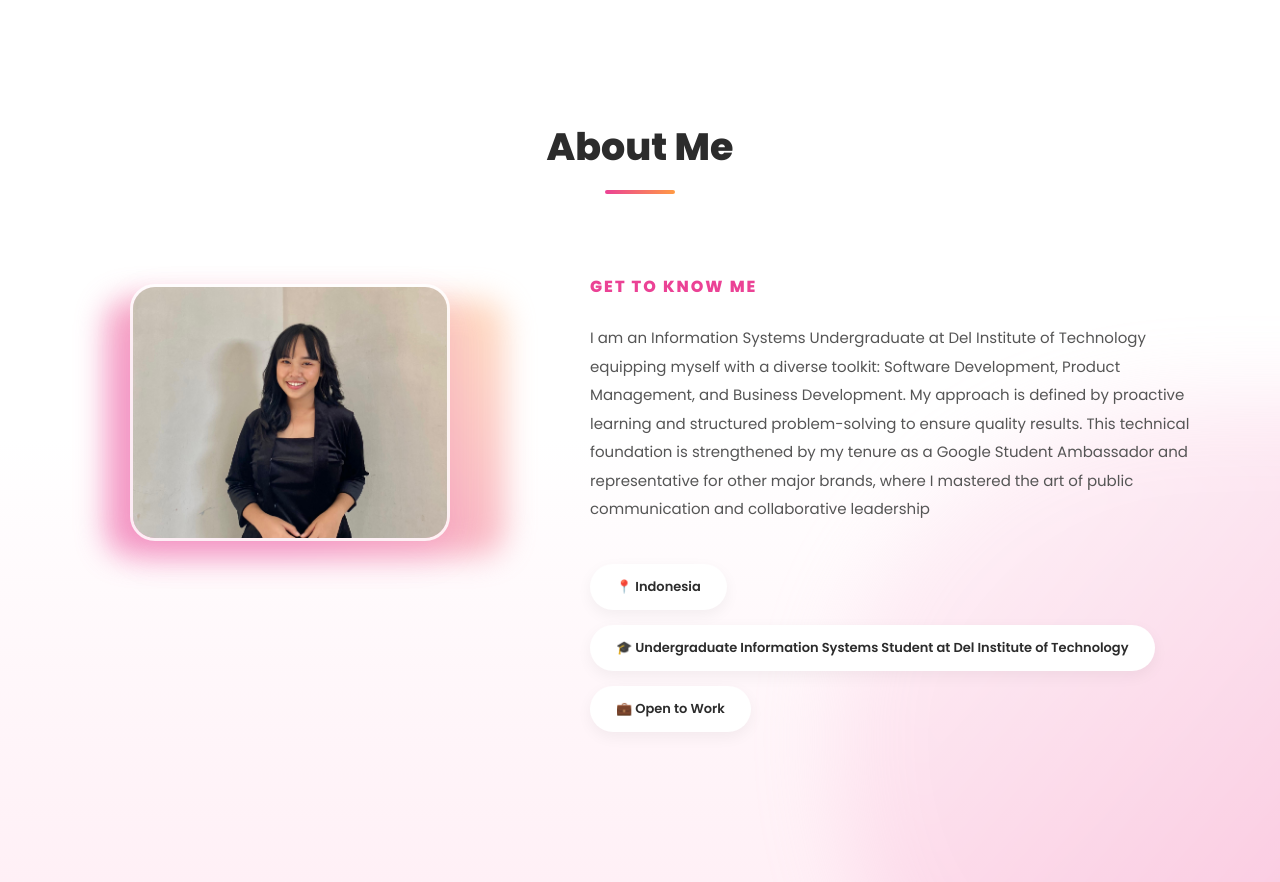
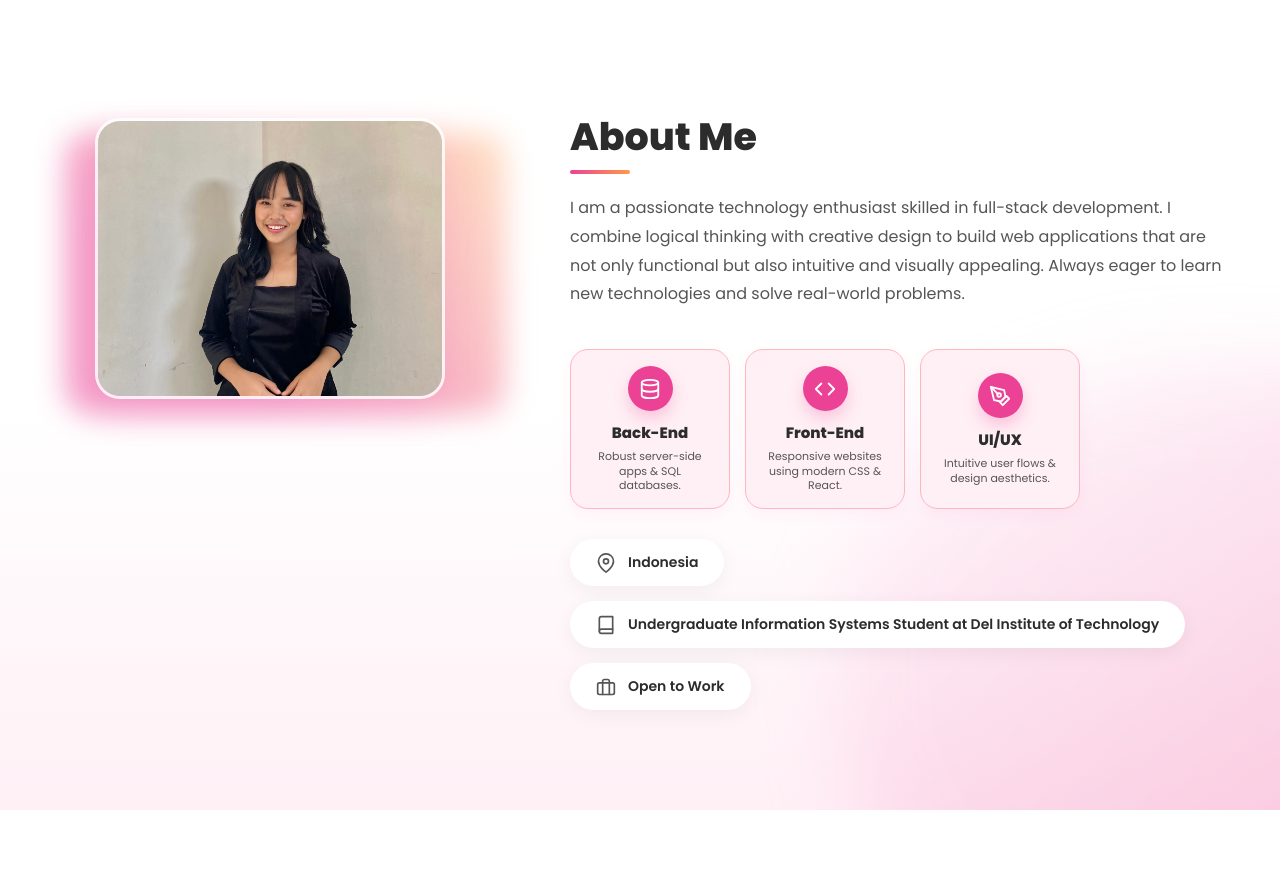
Before and after one commit to JoySilalahi/JoySilalahi.github.io, a plain HTML site: page index.html in a window 1280 px wide. Shown: the part 811-1693 px from the top of the page. After the commit the page ends 1621 px from the top, so only its background shows below. Drawn offline with Linux system fonts and the light colour scheme.

Commit message:
update tampilan portfolio

```diff
--- a/index.html
+++ b/index.html
@@ -35,7 +35,6 @@
     </main>
 
     <section id="about" class="about-section">
-        <h2 class="section-title">About Me</h2>
 
         <div class="about-container">
             <div class="about-image">
@@ -43,20 +42,61 @@
             </div>
 
             <div class="about-text">
-                <h3>Get to know me</h3>
-                <p>
-                     I am an Information Systems Undergraduate at Del Institute of Technology equipping myself with a diverse
-                    toolkit: Software Development, Product Management, and Business Development. My approach is defined by
-                    proactive learning and structured problem-solving to ensure quality results. This technical foundation is
-                    strengthened by my tenure as a Google Student Ambassador and representative for other major brands, where I
-                    mastered the art of public communication and collaborative leadership
+                <h2 class="section-title-left">About Me</h2>
+
+                <p class="description">
+                    I am a passionate technology enthusiast skilled in full-stack development.
+                    I combine logical thinking with creative design to build web applications that are not only functional
+                    but also intuitive and visually appealing. Always eager to learn new technologies and solve real-world problems.
                 </p>
 
+                <div class="mini-cards">
+
+                    <div class="card-item">
+                        <div class="card-icon">
+                            <svg xmlns="http://www.w3.org/2000/svg" width="20" height="20" viewBox="0 0 24 24" fill="none" stroke="currentColor" stroke-width="2" stroke-linecap="round" stroke-linejoin="round"><ellipse cx="12" cy="5" rx="9" ry="3"></ellipse><path d="M21 12c0 1.66-4 3-9 3s-9-1.34-9-3"></path><path d="M3 5v14c0 1.66 4 3 9 3s9-1.34 9-3V5"></path></svg>
+                        </div>
+                        <h4>Back-End</h4>
+                        <p>Robust server-side apps & SQL databases.</p>
+                    </div>
+
+                    <div class="card-item">
+                        <div class="card-icon">
+                            <svg xmlns="http://www.w3.org/2000/svg" width="20" height="20" viewBox="0 0 24 24" fill="none" stroke="currentColor" stroke-width="2" stroke-linecap="round" stroke-linejoin="round"><polyline points="16 18 22 12 16 6"></polyline><polyline points="8 6 2 12 8 18"></polyline></svg>
+                        </div>
+                        <h4>Front-End</h4>
+                        <p>Responsive websites using modern CSS & React.</p>
+                    </div>
+
+                    <div class="card-item">
+                        <div class="card-icon">
+                            <svg xmlns="http://www.w3.org/2000/svg" width="20" height="20" viewBox="0 0 24 24" fill="none" stroke="currentColor" stroke-width="2" stroke-linecap="round" stroke-linejoin="round"><path d="M12 19l7-7 3 3-7 7-3-3z"></path><path d="M18 13l-1.5-7.5L2 2l3.5 14.5L13 18l5-5z"></path><path d="M2 2l7.586 7.586"></path><circle cx="11" cy="11" r="2"></circle></svg>
+                        </div>
+                        <h4>UI/UX</h4>
+                        <p>Intuitive user flows & design aesthetics.</p>
+                    </div>
+
+                </div>
+
                 <div class="about-info">
-                    <span>📍 Indonesia</span>
-                    <span>🎓 Undergraduate Information Systems Student at Del Institute of Technology</span>
-                    <span>💼 Open to Work</span>
+
+                    <span class="info-item">
+                        <svg xmlns="http://www.w3.org/2000/svg" width="20" height="20" viewBox="0 0 24 24" fill="none" stroke="currentColor" stroke-width="2" stroke-linecap="round" stroke-linejoin="round"><path d="M21 10c0 7-9 13-9 13s-9-6-9-13a9 9 0 0 1 18 0z"></path><circle cx="12" cy="10" r="3"></circle></svg>
+                        Indonesia
+                    </span>
+
+                    <span class="info-item">
+                        <svg xmlns="http://www.w3.org/2000/svg" width="20" height="20" viewBox="0 0 24 24" fill="none" stroke="currentColor" stroke-width="2" stroke-linecap="round" stroke-linejoin="round"><path d="M4 19.5A2.5 2.5 0 0 1 6.5 17H20"></path><path d="M6.5 2H20v20H6.5A2.5 2.5 0 0 1 4 19.5v-15A2.5 2.5 0 0 1 6.5 2z"></path></svg>
+                        Undergraduate Information Systems Student at Del Institute of Technology
+                    </span>
+
+                    <span class="info-item">
+                        <svg xmlns="http://www.w3.org/2000/svg" width="20" height="20" viewBox="0 0 24 24" fill="none" stroke="currentColor" stroke-width="2" stroke-linecap="round" stroke-linejoin="round"><rect x="2" y="7" width="20" height="14" rx="2" ry="2"></rect><path d="M16 21V5a2 2 0 0 0-2-2h-4a2 2 0 0 0-2 2v16"></path></svg>
+                        Open to Work
+                    </span>
+
                 </div>
+
             </div>
         </div>
     </section>
--- a/style.css
+++ b/style.css
@@ -1,9 +1,11 @@
 /* =========================================
-   RESET & GLOBAL STYLES
+   1. RESET & VARIABLES
    ========================================= */
 :root {
     --primary-pink: #EB4295;
     --soft-pink-bg: #fff0f6;
+    --card-pink-bg: #FFF0F5;
+    --card-pink-border: #FFB6C1;
     --text-dark: #2c2c2c;
     --text-gray: #555555;
 }
@@ -15,289 +17,236 @@
     font-family: 'Poppins', sans-serif;
 }
 
-html {
-    scroll-behavior: smooth;
+img {
+    max-width: 100%;
+    display: block;
 }
 
-body {
-    background-color: #fff;
-    overflow-x: hidden;
-    color: var(--text-dark);
-}
+html { scroll-behavior: smooth; }
+body { background-color: #fff; overflow-x: hidden; color: var(--text-dark); }
 
 /* =========================================
-   HEADER & DEKORASI
+   2. HEADER & DEKORASI
    ========================================= */
 .pink-bg {
     position: absolute;
-    top: 0;
-    right: 0;
-    width: 50%; /* Lebar area pink */
-    height: 100vh; /* Tinggi penuh agar pas dengan gambar */
+    top: 0; right: 0;
+    width: 50%; height: 100vh;
     background: linear-gradient(135deg, var(--primary-pink), #ff7eb3);
-    border-bottom-left-radius: 40% 20%; /* Lengkungan */
+    border-bottom-left-radius: 40% 20%;
     z-index: -1;
 }
 
 header {
-    display: flex;
-    justify-content: space-between;
-    align-items: center;
-    padding: 25px 50px;
-    position: relative;
-    z-index: 100;
+    display: flex; justify-content: space-between; align-items: center;
+    padding: 25px 50px; position: relative; z-index: 100;
 }
 
-.logo {
-    font-size: 26px;
-    font-weight: 800;
-    color: var(--text-dark);
-    letter-spacing: -1px;
-}
+.logo { font-size: 26px; font-weight: 800; color: var(--text-dark); letter-spacing: -1px; }
 .logo span { color: var(--primary-pink); }
 
-nav ul {
-    list-style: none;
-    display: flex;
-    gap: 30px;
-}
-
-nav a {
-    text-decoration: none;
-    color: #fff;
-    font-weight: 500;
-    font-size: 14px;
-    text-transform: uppercase;
-    letter-spacing: 1px;
-    transition: 0.3s;
-}
+nav ul { list-style: none; display: flex; gap: 30px; }
+nav a { text-decoration: none; color: #fff; font-weight: 500; font-size: 14px; text-transform: uppercase; letter-spacing: 1px; transition: 0.3s; }
 nav a:hover { opacity: 0.8; }
 
 /* =========================================
-   HERO SECTION (HOME) - DIPERBAIKI
+   3. HERO SECTION (HOME)
    ========================================= */
 .hero-section {
-    display: flex;
-    justify-content: space-between;
-
-    /* PENTING: align-items flex-end agar gambar menempel ke bawah */
-    align-items: flex-end;
-
-    /* Tinggi area hero hampir layar penuh */
-    height: 90vh;
-
-    /* Hapus padding kanan/bawah agar gambar nempel pojok */
-    padding: 0 0 0 50px;
-
-    position: relative;
+    display: flex; justify-content: space-between; align-items: flex-end;
+    height: 90vh; padding: 0 0 0 50px; position: relative;
 }
 
-/* Bagian Teks */
 .text-content {
-    flex: 1;
-    padding-right: 20px;
-    margin-bottom: 100px; /* Angkat sedikit agar tidak terlalu bawah */
+    flex: 1; padding-right: 20px; margin-bottom: 100px; align-self: center;
+}
+.text-content h1 {
+    font-size: 85px; line-height: 1.05; font-weight: 800; color: var(--text-dark); margin-bottom: 30px;
+}
+.cta-link {
+    display: inline-block; text-decoration: none; color: #fff;
+    background-color: var(--primary-pink); padding: 12px 30px; border-radius: 30px;
+    font-weight: 600; font-size: 14px; text-transform: uppercase; letter-spacing: 1px;
+    box-shadow: 0 10px 20px -10px rgba(235, 66, 149, 0.5); transition: all 0.3s ease;
+}
+.cta-link:hover { transform: translateY(-3px); background-color: #d63384; }
 
-    /* PENTING: Agar teks tetap di tengah vertikal, tidak ikut turun ke bawah */
-    align-self: center;
+.image-content {
+    flex: 1; display: flex; justify-content: flex-end;
+    height: 100%; padding-right: 0;
 }
-
-.text-content h1 {
-    font-size: 85px;
-    line-height: 1.05;
-    font-weight: 800;
-    color: var(--text-dark);
-    margin-bottom: 30px;
-}
-
-.cta-link {
-    display: inline-block;
-    text-decoration: none;
-    color: #fff;
-    background-color: var(--primary-pink);
-    padding: 12px 30px;
-    border-radius: 30px;
-    font-weight: 600;
-    font-size: 14px;
-    text-transform: uppercase;
-    letter-spacing: 1px;
-    box-shadow: 0 10px 20px -10px rgba(235, 66, 149, 0.5);
-    transition: all 0.3s ease;
-}
-.cta-link:hover {
-    transform: translateY(-3px);
-    background-color: #d63384;
-}
-
-/* Bagian Gambar (Gaya Mona) */
-.image-content {
-    flex: 1;
-    display: flex;
-    justify-content: flex-end; /* Rata Kanan */
-    height: 100%; /* Wadah setinggi section */
-    padding-right: 0; /* Hapus padding */
-}
-
 .image-content img {
-    height: 100%; /* Gambar mengisi tinggi penuh */
-    width: auto;  /* Lebar menyesuaikan proporsi */
-
-    object-fit: cover; /* Potong rapi */
-    filter: grayscale(100%); /* Hitam Putih */
-
-    /* Hapus lengkungan & bayangan agar tajam seperti contoh */
-    border-radius: 0;
-    box-shadow: none;
+    height: 100%; width: auto; object-fit: cover;
+    filter: grayscale(100%); border-radius: 0; box-shadow: none;
 }
 
 /* =========================================
-   ABOUT ME SECTION - DIPERBAIKI & DIPERCANTIK
+   4. ABOUT ME SECTION
    ========================================= */
 .about-section {
-    /* Gradasi background dasar yang sangat halus */
     background: linear-gradient(to bottom, #ffffff 50%, var(--soft-pink-bg) 100%);
-    padding: 120px 50px 150px 50px; /* Padding bawah lebih besar untuk ruang dekorasi */
-    position: relative;
-    overflow: hidden;
-    /* Penting: agar elemen dekorasi di dalamnya bisa diatur z-index nya */
-    z-index: 1;
+    padding: 100px 50px; position: relative; overflow: hidden; z-index: 1;
 }
 
-/* --- DEKORASI BARU: PINK HINT (Mirip Header) --- */
-/* Ini membuat bentuk pink organik di pojok kanan bawah */
 .about-section::after {
-    content: '';
-    position: absolute;
-    bottom: -15%; /* Posisi agak keluar sedikit ke bawah */
-    right: -10%;  /* Posisi agak keluar sedikit ke kanan */
-    width: 45%;   /* Ukuran besar */
-    height: 70%;
-    /* Gradasi pink lembut */
+    content: ''; position: absolute; bottom: -15%; right: -10%;
+    width: 45%; height: 70%;
     background: linear-gradient(to top left, var(--primary-pink), var(--soft-pink-bg));
-    /* Membuat bentuk melengkung organik */
-    border-top-left-radius: 70% 60%;
-    border-bottom-left-radius: 30% 50%;
-    /* Membuatnya transparan dan blur agar halus */
-    opacity: 0.25;
-    filter: blur(40px);
-    /* Taruh di belakang konten teks/foto */
-    z-index: -1;
-    pointer-events: none; /* Agar tidak mengganggu klik */
-}
-
-.section-title {
-    font-size: 38px;
-    font-weight: 800;
-    color: var(--text-dark);
-    margin-bottom: 80px;
-    text-align: center;
-    position: relative;
-    /* Pastikan judul di atas dekorasi background */
-    z-index: 2;
-}
-
-.section-title::after {
-    content: '';
-    display: block;
-    width: 70px;
-    height: 4px;
-    background: linear-gradient(to right, var(--primary-pink), #ff9a44);
-    margin: 15px auto 0;
-    border-radius: 10px;
+    border-top-left-radius: 70% 60%; border-bottom-left-radius: 30% 50%;
+    opacity: 0.25; filter: blur(40px); z-index: -1; pointer-events: none;
 }
 
 .about-container {
-    display: flex;
-    justify-content: center;
-    /* Agar foto sejajar dengan ATAS teks */
-    align-items: flex-start;
-    gap: 100px;
-    max-width: 1100px;
-    width: 100%;
-    margin: 0 auto;
-    position: relative;
-    /* PENTING: Pastikan konten (teks & foto) berada di atas dekorasi background */
-    z-index: 2;
+    display: flex; justify-content: center; align-items: flex-start;
+    gap: 80px; max-width: 1200px; width: 100%; margin: 0 auto;
 }
 
-/* --- FOTO ABOUT ME --- */
+/* KIRI: Foto */
 .about-image {
-    flex: 1;
-    display: flex;
-    justify-content: center;
-    position: relative;
-    margin-top: 10px;
+    flex: 1; display: flex; justify-content: center;
+    position: relative; margin-top: 20px;
+}
+.about-image::before {
+    content: ''; position: absolute; top: 15px; left: 15px;
+    width: 100%; height: 100%;
+    background: linear-gradient(45deg, var(--primary-pink) 30%, #ffbc85 100%);
+    border-radius: 25px; z-index: 0; opacity: 0.5; filter: blur(15px); transition: all 0.4s ease;
+}
+.about-image:hover::before { top: 25px; left: 25px; opacity: 0.7; filter: blur(20px); }
+
+.about-image img {
+    position: relative; z-index: 1;
+    width: 350px;
+    height: auto;
+    border-radius: 25px; border: 3px solid rgba(255, 255, 255, 0.8);
+    box-shadow: 0 15px 35px rgba(235, 66, 149, 0.15);
 }
 
-/* Efek Glow di belakang foto (dipertahankan) */
-.about-image::before {
-    content: '';
-    position: absolute;
-    top: 15px; left: 15px;
-    width: 100%; height: 100%;
-    background: linear-gradient(45deg, var(--primary-pink) 30%, #ffbc85 100%);
-    border-radius: 25px;
-    z-index: 0;
-    opacity: 0.5;
-    filter: blur(15px);
-    transition: all 0.4s ease;
+/* KANAN: Teks */
+.about-text { flex: 1.5; padding-top: 10px; }
+
+.section-title-left {
+    font-size: 38px; font-weight: 800; color: var(--text-dark); margin-bottom: 20px;
+    position: relative; display: inline-block;
 }
-.about-image:hover::before {
-    top: 25px; left: 25px;
-    opacity: 0.7;
-    filter: blur(20px);
+.section-title-left::after {
+    content: ''; display: block; width: 60px; height: 4px;
+    background: linear-gradient(to right, var(--primary-pink), #ff9a44);
+    margin-top: 5px; border-radius: 10px;
+}
+.description {
+    color: var(--text-gray); line-height: 1.8; margin-bottom: 40px; font-size: 16px;
 }
 
-.about-image img {
-    position: relative;
-    z-index: 1;
-    width: 320px;
-    height: auto;
-    border-radius: 25px;
-    border: 3px solid rgba(255, 255, 255, 0.8); /* Border putih sedikit lebih tebal */
-    box-shadow: 0 15px 35px rgba(235, 66, 149, 0.15); /* Bayangan pink halus */
+/* --- FIX: UKURAN MINI CARDS (SQUARE 160px) --- */
+.mini-cards {
+    display: flex;
+    gap: 15px;
+    flex-wrap: wrap;
 }
 
-/* --- TEKS ABOUT ME --- */
-.about-text {
-    flex: 1.5;
-}
-.about-text h3 {
-    font-size: 16px;
-    color: var(--primary-pink);
-    text-transform: uppercase;
-    letter-spacing: 2px;
-    font-weight: 700;
-    margin-bottom: 25px;
-}
-.about-text p {
-    color: var(--text-gray);
-    line-height: 1.9;
-    margin-bottom: 20px;
-    font-size: 15px;
+.card-item {
+    /* MENGUNCI UKURAN KOTAK */
+    width: 160px;
+    height: 160px;
+
+    background-color: var(--card-pink-bg);
+    border: 1px solid var(--card-pink-border);
+    border-radius: 18px;
+
+    /* Pengaturan Isi Tengah */
+    padding: 15px;
+    display: flex;
+    flex-direction: column;
+    justify-content: center;
+    align-items: center;
+    text-align: center;
+
+    box-shadow: 0 5px 15px rgba(235, 66, 149, 0.05);
+    transition: all 0.3s ease;
 }
 
-/* Info Tags */
+.card-item:hover {
+    transform: translateY(-5px);
+    background-color: #fff;
+    border-color: var(--primary-pink);
+    box-shadow: 0 15px 30px rgba(235, 66, 149, 0.15);
+}
+
+.card-icon {
+    width: 45px;
+    height: 45px;
+    background-color: var(--primary-pink);
+    border-radius: 50%;
+    display: flex;
+    align-items: center;
+    justify-content: center;
+    margin: 0 auto 10px;
+    box-shadow: 0 8px 15px rgba(235, 66, 149, 0.25);
+}
+
+.card-icon svg {
+    stroke: #fff;
+    width: 22px;
+    height: 22px;
+}
+
+.card-item h4 {
+    font-size: 15px;
+    font-weight: 700;
+    color: var(--text-dark);
+    margin-bottom: 5px;
+}
+
+.card-item p {
+    font-size: 11px;
+    color: var(--text-gray);
+    line-height: 1.3;
+    margin-bottom: 0;
+    padding: 0 2px;
+}
+
+/* --- ABOUT INFO (STACKED PILLS DENGAN HOVER) --- */
 .about-info {
-    margin-top: 40px;
+    width: 100%;
+    margin-top: 30px;
     display: flex;
-    flex-wrap: wrap;
+    flex-direction: column; /* Susun ke bawah */
+    align-items: flex-start;
     gap: 15px;
 }
-.about-info span {
-    background: #fff;
-    color: var(--text-dark);
+
+.info-item {
+    display: inline-flex;
+    align-items: center;
+    gap: 12px;
+    background-color: #fff;
     padding: 12px 25px;
     border-radius: 50px;
-    font-size: 13px;
+    font-size: 14px;
     font-weight: 600;
-    box-shadow: 0 5px 15px rgba(0,0,0,0.05);
+    color: var(--text-dark);
+    box-shadow: 0 5px 20px rgba(0, 0, 0, 0.05);
     transition: all 0.3s ease;
+
+    /* Border transparan default */
     border: 1px solid transparent;
 }
-.about-info span:hover {
-    transform: translateY(-5px);
+
+/* Warna icon default (abu) */
+.info-item svg {
+    stroke: #555;
+    transition: 0.3s ease;
+}
+
+/* EFEK HOVER: Muncul border pink & text pink */
+.info-item:hover {
+    transform: translateX(5px);
+    border: 1px solid var(--primary-pink);
     color: var(--primary-pink);
-    border-color: var(--primary-pink);
-    box-shadow: 0 10px 25px rgba(235, 66, 149, 0.2);
+    box-shadow: 0 8px 25px rgba(235, 66, 149, 0.15);
 }
+
+.info-item:hover svg {
+    stroke: var(--primary-pink);
+}
```
